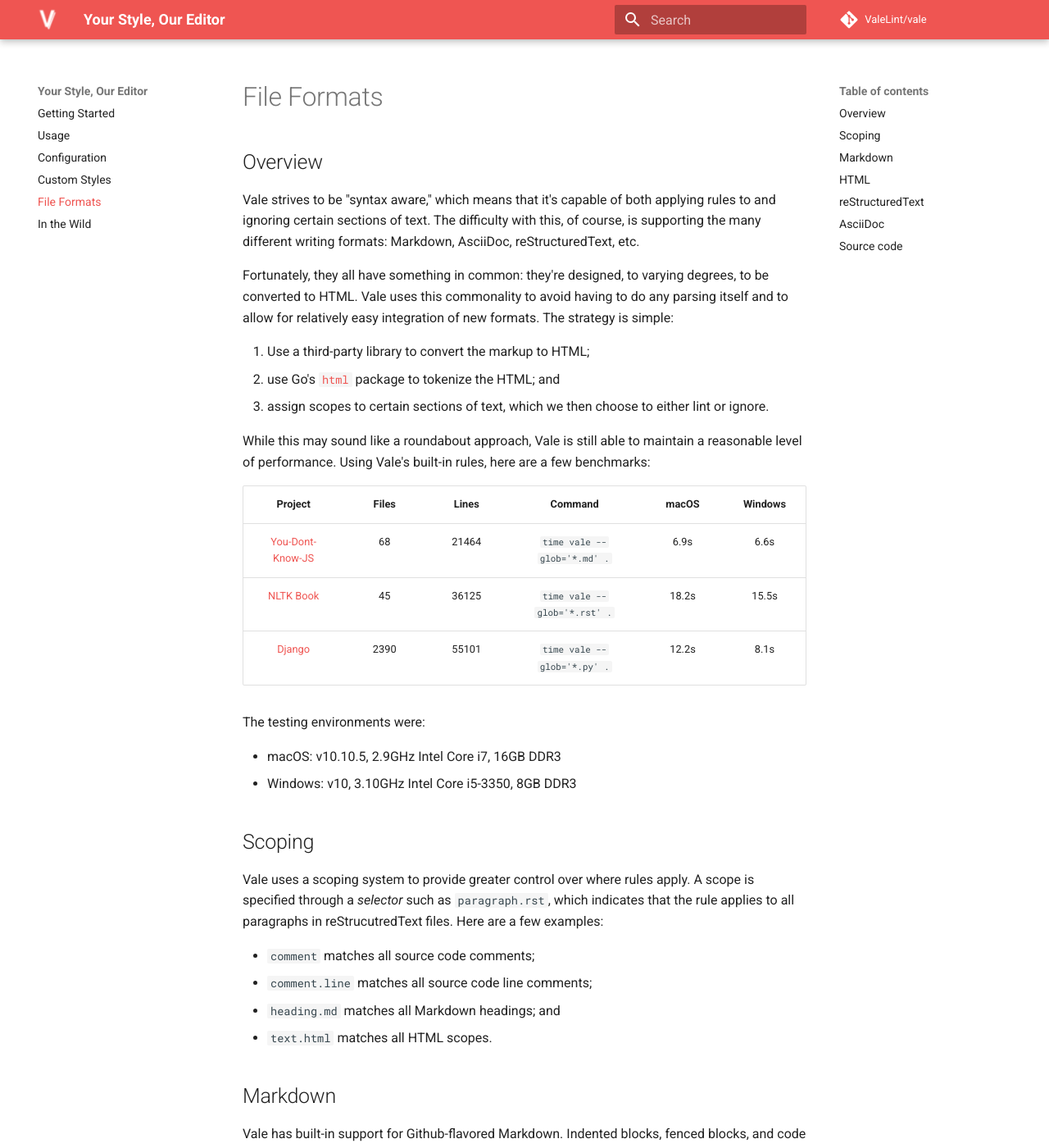
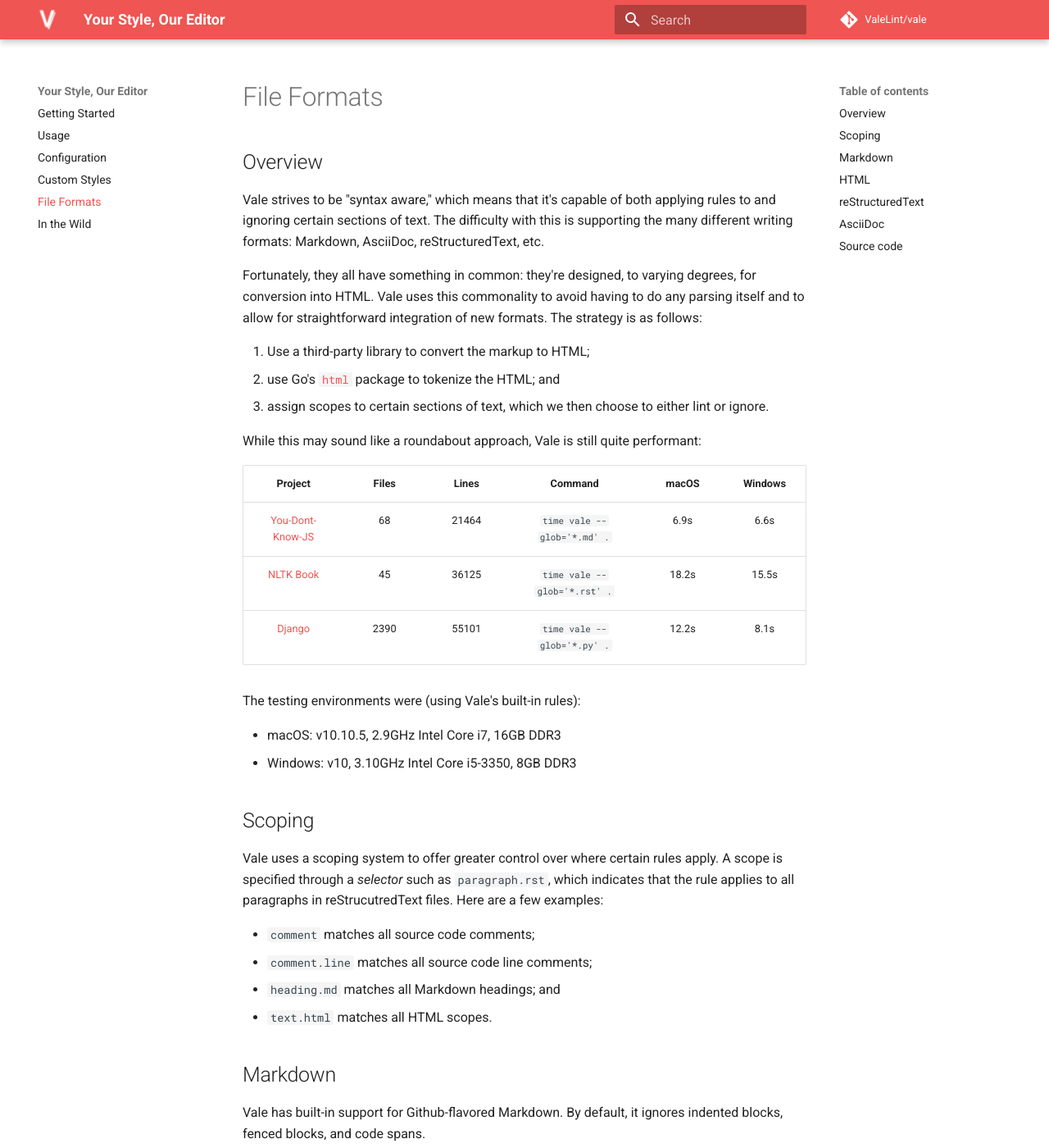
Before and after one commit to wouter-veeken/docs, an MkDocs documentation site: the page built from content/formats.md, in a window 1280 px wide and 1400 px high. Shown: the whole window at 82% size. Built offline with MkDocs 1.6.1 and Material for MkDocs 9.7.7, drawn with Linux system fonts in a browser that asks for light colours; comment, search, counter and statistics services are not loaded; old or Windows-style settings are respelled for this version of MkDocs; some of the changed text lies outside the part shown.

Commit message:
clean up

```diff
--- a/content/formats.md
+++ b/content/formats.md
@@ -1,14 +1,14 @@
 ## Overview
 
-Vale strives to be "syntax aware," which means that it's capable of both applying rules to and ignoring certain sections of text. The difficulty with this, of course, is supporting the many different writing formats: Markdown, AsciiDoc, reStructuredText, etc.
+Vale strives to be "syntax aware," which means that it's capable of both applying rules to and ignoring certain sections of text. The difficulty with this is supporting the many different writing formats: Markdown, AsciiDoc, reStructuredText, etc.
 
-Fortunately, they all have something in common: they're designed, to varying degrees, to be converted to HTML. Vale uses this commonality to avoid having to do any parsing itself and to allow for relatively easy integration of new formats. The strategy is simple:
+Fortunately, they all have something in common: they're designed, to varying degrees, for conversion into HTML. Vale uses this commonality to avoid having to do any parsing itself and to allow for straightforward integration of new formats. The strategy is as follows:
 
 1. Use a third-party library to convert the markup to HTML;
 2. use Go's [`html`](https://godoc.org/golang.org/x/net/html) package to tokenize the HTML; and
 3. assign scopes to certain sections of text, which we then choose to either lint or ignore.
 
-While this may sound like a roundabout approach, Vale is still able to maintain a reasonable level of performance. Using Vale's built-in rules, here are a few benchmarks:
+While this may sound like a roundabout approach, Vale is still quite performant:
 
 | Project                | Files | Lines | Command                       | macOS  | Windows |
 |:----------------------:|:-----:|:-----:|:-----------------------------:|:------:|:-------:|
@@ -16,14 +16,14 @@
 | [NLTK Book][p2]        |  45   | 36125 |  `time vale --glob='*.rst' .` |  18.2s |  15.5s  |
 | [Django][p3]           |  2390 | 55101 |  `time vale --glob='*.py' .`  |  12.2s |  8.1s   |
 
-The testing environments were:
+The testing environments were (using Vale's built-in rules):
 
 - macOS: v10.10.5, 2.9GHz Intel Core i7, 16GB DDR3
 - Windows: v10, 3.10GHz Intel Core i5-3350, 8GB DDR3
 
 ## Scoping
 
-Vale uses a scoping system to provide greater control over where rules apply. A scope is specified through a *selector* such as `paragraph.rst`, which indicates that the rule applies to all paragraphs in reStrucutredText files. Here are a few examples:
+Vale uses a scoping system to offer greater control over where certain rules apply. A scope is specified through a *selector* such as `paragraph.rst`, which indicates that the rule applies to all paragraphs in reStrucutredText files. Here are a few examples:
 
 - `comment` matches all source code comments;
 - `comment.line` matches all source code line comments;
@@ -32,23 +32,21 @@
 
 ## Markdown
 
-Vale has built-in support for Github-flavored Markdown. Indented blocks, fenced blocks, and code spans are ignored.
+Vale has built-in support for Github-flavored Markdown. By default, it ignores indented blocks, fenced blocks, and code spans.
 
 ## HTML
 
-Vale has built-in support for HTML. `script`, `style`, `pre`, `code`, and `tt` tags are ignored.
+Vale has built-in support for HTML. By default, it ignores `script`, `style`, `pre`, `code`, and `tt` tags.
 
 ## reStructuredText
 
 Vale supports reStructuredText through the external program [`rst2html`](http://docutils.sourceforge.net/docs/user/tools.html#rst2html-py). If you have [Sphinx](http://www.sphinx-doc.org/en/stable/) or [docutils](http://docutils.sourceforge.net/) installed, you shouldn't need to install `rst2html` separately.
 
-Literal blocks, inline literals, and `code-block`s are ignored.
+By default, it ignores literal blocks, inline literals, and `code-block`s.
 
 ## AsciiDoc
 
-Vale supports AsciiDoc through the external program [AsciiDoctor](https://rubygems.org/gems/asciidoctor).
-
-Listing blocks and inline literals are ignored.
+Vale supports AsciiDoc through the external program [AsciiDoctor](https://rubygems.org/gems/asciidoctor). By default, it ignores listing blocks and inline literals.
 
 ## Source code
 
```
Also changed, not shown: README.md (+1 -1 lines), content/config.md (+4 -3 lines), content/index.md (+1 -2 lines), content/styles.md (+9 -5 lines), content/usage.md (+3 -3 lines), style-guide/18F/README.md (added, +7 -0 lines), style-guide/docs/Punctuation.yml (added, +10 -0 lines), 12 other files.
